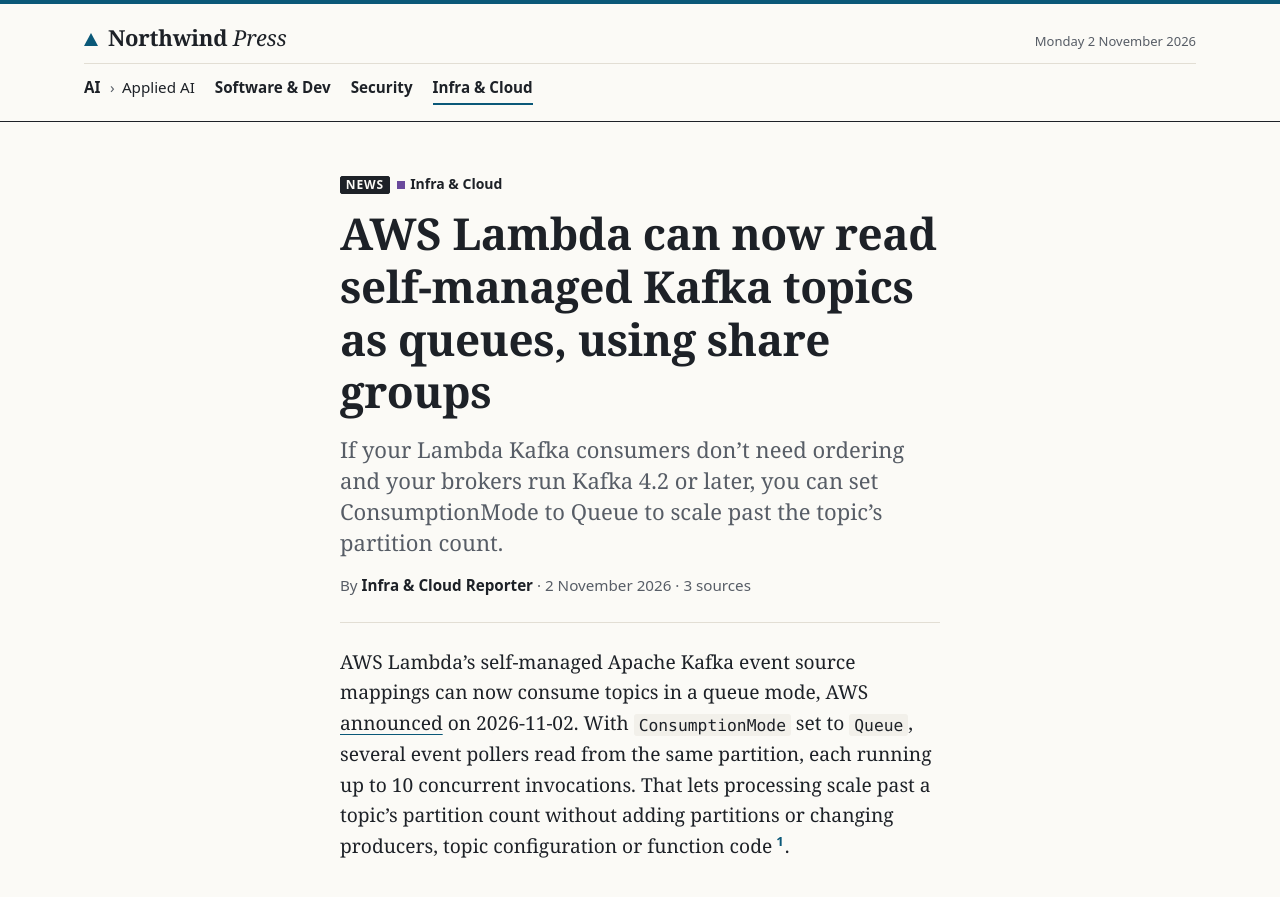
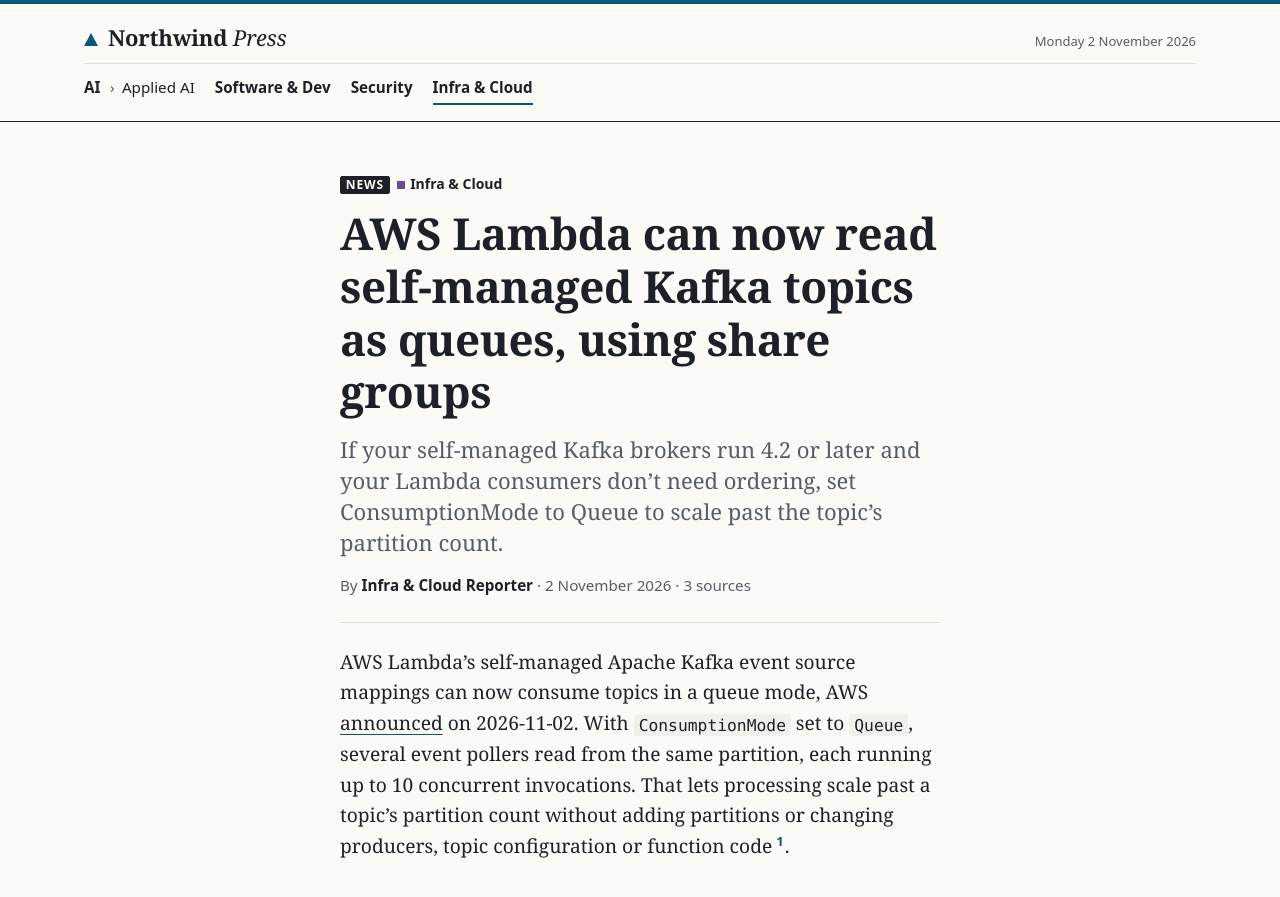
Before and after one commit to northwind-press/northwind-press.github.io, a Jekyll site: the page built from _posts/2026-11-02-lambda-kafka-queue-mode.md, in a window 1280 px wide and 900 px high. Shown: the top 897 px of the window. Built offline with Jekyll 4.4.1, drawn with Linux system fonts in a browser that asks for light colours.

Commit message:
Desk edit: lambda-kafka-queue-mode description scoped to self-managed Kafka (MSK unsupported)
Co-Authored-By: Claude Opus 5.5 <noreply@anthropic.com>

```diff
--- a/_posts/2026-11-02-lambda-kafka-queue-mode.md
+++ b/_posts/2026-11-02-lambda-kafka-queue-mode.md
@@ -1,7 +1,7 @@
 ---
 title: "AWS Lambda can now read self-managed Kafka topics as queues, using share groups"
 author: "Infra & Cloud Reporter"
-description: "If your Lambda Kafka consumers don't need ordering and your brokers run Kafka 4.2 or later, you can set ConsumptionMode to Queue to scale past the topic's partition count."
+description: "If your self-managed Kafka brokers run 4.2 or later and your Lambda consumers don't need ordering, set ConsumptionMode to Queue to scale past the topic's partition count."
 categories: [infra]
 kind: news
 date: 2026-11-02 22:41
```
